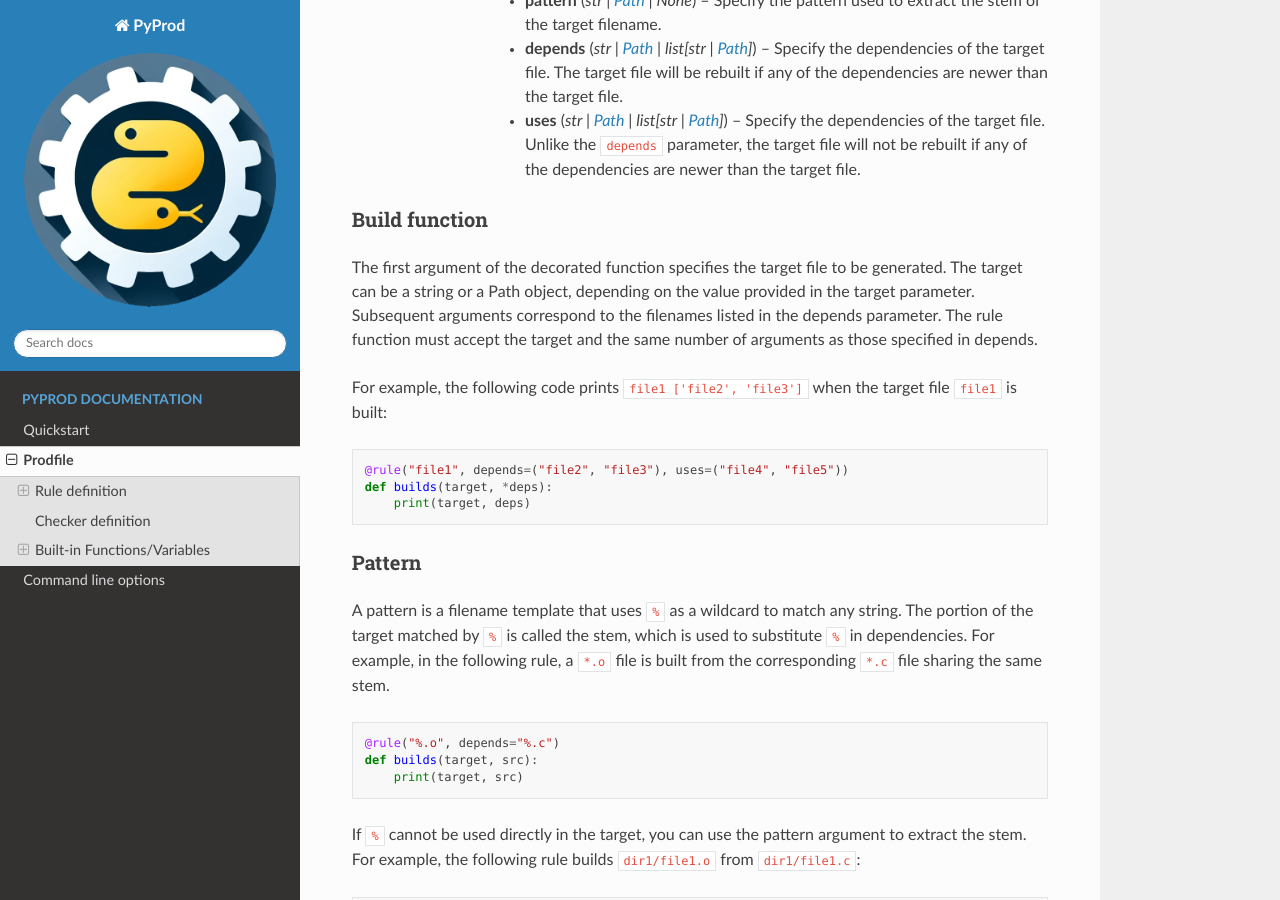
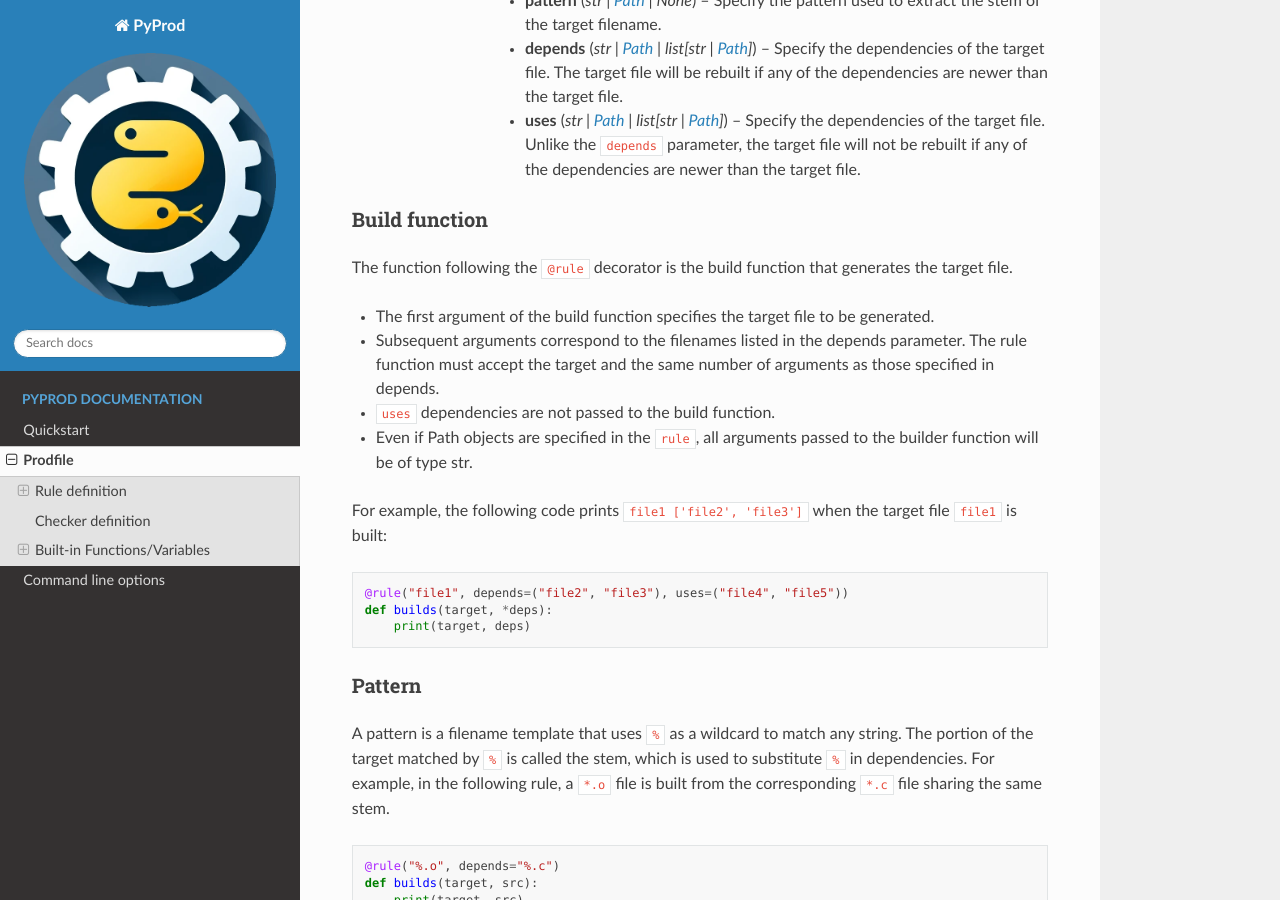
Before and after one commit to atsuoishimoto/pyprod, a Sphinx documentation site: the page built from docs/prodfile.rst, in a window 1280 px wide and 900 px high, scrolled down 567 px. Built offline with Sphinx 7.4.7 and the Read the Docs theme 3.1.0, drawn with Linux system fonts in a browser that asks for light colours; some of the changed text lies outside the part shown.

Commit message:
Type of the arguments for build and check functions are always str

```diff
--- a/docs/prodfile.rst
+++ b/docs/prodfile.rst
@@ -29,7 +29,13 @@ A rule is defined using the ``@rule`` decorator, which takes the target file as
 
 Build function
 ~~~~~~~~~~~~~~~~~~~
-The first argument of the decorated function specifies the target file to be generated. The target can be a string or a Path object, depending on the value provided in the target parameter. Subsequent arguments correspond to the filenames listed in the depends parameter. The rule function must accept the target and the same number of arguments as those specified in depends.
+
+The function following the ``@rule`` decorator is the build function that generates the target file.
+
+- The first argument of the build function specifies the target file to be generated.
+- Subsequent arguments correspond to the filenames listed in the depends parameter. The rule function must accept the target and the same number of arguments as those specified in depends.
+- ``uses`` dependencies are not passed to the build function.
+- Even if Path objects are specified in the ``rule``, all arguments passed to the builder function will be of type str.
 
 For example, the following code prints ``file1 ['file2', 'file3']`` when the target file ``file1`` is built:
 
@@ -229,6 +235,36 @@ Example:
       msg = capture("echo Hello, World!")
 
 
+.. py:function:: read(filename):
+
+   Read the contents of a file.
+
+   :param filename: The file to read.
+   :type filename: str | Path
+
+   :return: The contents of the file.
+   :rtype: str
+
+.. py:function:: write(filename, txt, append=False):
+
+   Write text to a file.
+
+   :param filename: The file to write to.
+   :type filename: str | Path
+
+   :param txt: The text to write.
+   :type txt: str
+
+   :param append: Append to the file instead of overwriting it (default ``False``).
+   :type append: bool
+
+.. py:function:: makedirs(path):
+
+   Create a directory along with any necessary parent directories if they do not already exist. This function wraps `os.makedirs() <https://docs.python.org/3/library/os.html#os.makedirs>`_ with the ``exists_ok`` parameter set to ``True``.
+
+   :param path: The directory to create.
+   :type path: str | Path
+
 .. py:function::  glob(path, dir=".")
 
    Glob the given relative pattern in the directory represented by this path. This function is a wrapper around `pathlib.Path.glob() <https://docs.python.org/3/library/pathlib.html#pathlib.Path.glob>`_. Unlike ``pathlib.Path.glob()``, this function ignores files and directlies that start with a dot. Also, this function returns a list of Path objects.
@@ -250,14 +286,26 @@ Example:
       SRCFILES = glob("**/*.c")
 
 .. py:function::  quote(s)
+.. py:function::  q(s)
 
-   Quote a string for use as a shell command argument. This function is a wrapper around `shlex.quote() <https://docs.python.org/3/library/shlex.html#shlex.quote>`_.
+   Convert ``s`` to string and quote for use as a shell command argument. This function is a wrapper around `shlex.quote() <https://docs.python.org/3/library/shlex.html#shlex.quote>`_.
 
    :param s: The string to quote.
    :type s: str
 
    :return: The quoted string.
    :rtype: str
+
+.. py:function::  squote(*s)
+.. py:function::  sq(*s)
+
+   Quote strings in ``s``. Each ``s`` is flattend.
+
+   :param s: The string to quote.
+   :type s: str | list
+
+   :return: The list of quoted strings.
+   :rtype: list[str]
 
 .. py:class::  Path
 
--- a/pyproject.toml
+++ b/pyproject.toml
@@ -1,6 +1,6 @@
 [project]
 name = "PyProd"
-version = "0.2.0.post1"
+version = "0.3.0"
 description = "PyProd: More Makeable than Make"
 readme = "README.rst"
 requires-python = ">=3.10"
```
Also changed, not shown: docs/quickstart.rst (+8 -8 lines), 2 other files.
